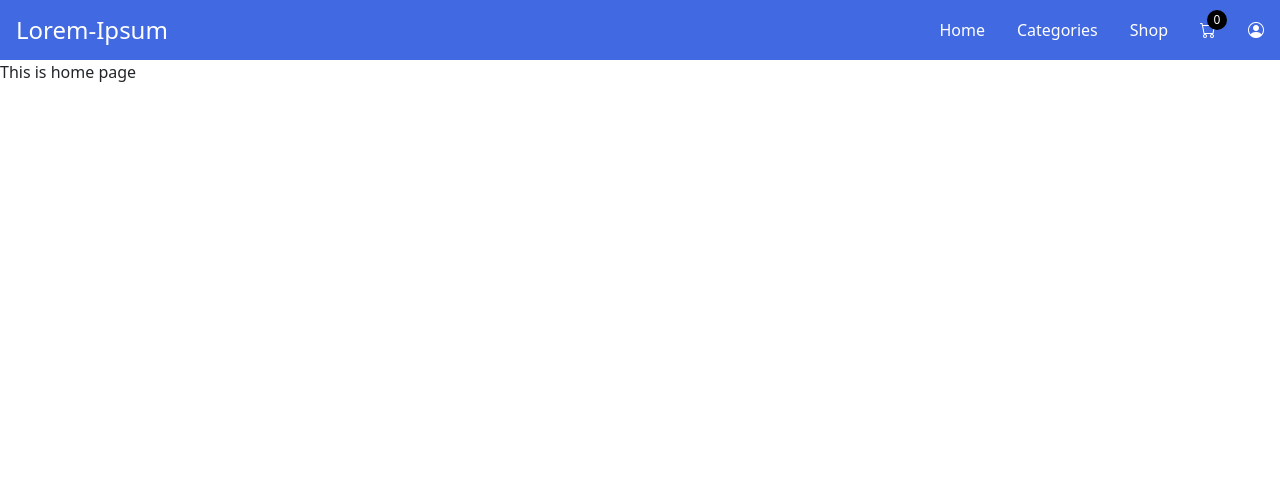
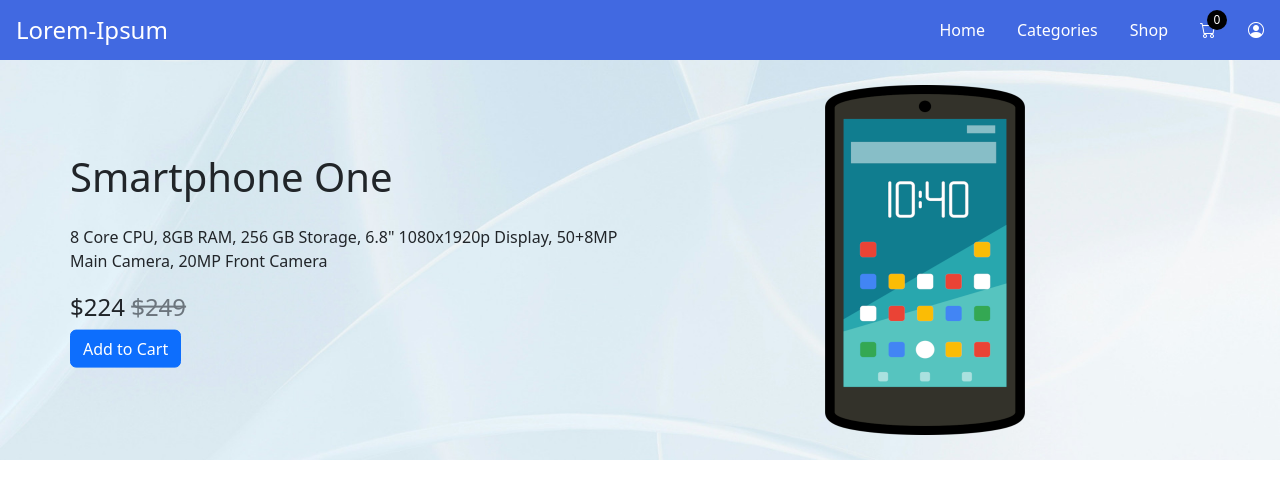
Before and after one commit to rashid-dev42/mern-stack-ecommerce, a React (Vite) app in the folder frontend/: page / in a window 1280 px wide. Shown: the top 498 px of the page. Built offline with nearby package versions, Linux system fonts and the light colour scheme.

Commit message:
add page Home

```diff
--- a/frontend/src/App.jsx
+++ b/frontend/src/App.jsx
@@ -4,6 +4,7 @@ import "bootstrap/dist/js/bootstrap.bundle.min.js";
 import "bootstrap-icons/font/bootstrap-icons.css";
 import { BrowserRouter, Routes, Route } from "react-router-dom";
 import Layout from "./components/layout/Layout";
+import Home from "./pages/home/Home";
 
 const App = () => {
   return (
@@ -11,7 +12,7 @@ const App = () => {
       <BrowserRouter>
         <Routes>
           <Route path="/" element={<Layout>
-            <p>This is home page</p>
+            <Home/>
           </Layout>}/>
           <Route path="/categories" element={<Layout>
             <p>This is categories page</p>
--- a/frontend/src/components/header/Header.css
+++ b/frontend/src/components/header/Header.css
@@ -54,7 +54,7 @@
   position: absolute;
   top: 60px;
   display: none;
-  background-color: var(--color-1);
+  background-color: var(--color-1);z-index: 2;
 }
 
 .Header-dropdown:hover .Header-dropdownContent {
@@ -105,6 +105,7 @@
   overflow-y: auto;
   animation-name: fadeInAnimation;
   animation-duration: 0.5s;
+  z-index: 2;
 }
 
 .Header-sidenavHeading {
--- /dev/null
+++ b/frontend/src/pages/home/Home.css
@@ -0,0 +1,46 @@
+.Home-heroSection {
+  height: 400px;
+  background-image: url("../../assets/bg-image-1_1920x1081.jpg");
+  background-size: cover;
+  background-repeat: no-repeat;
+  background-position: center;
+}
+
+/* hsc1 = hero section column 1 */
+.Home-hsc1 {
+  height: 400px;
+}
+
+/* hsc1 = hero section column 1 */
+.Home-hsc2 {
+  height: 400px;
+}
+
+/* hspi = hero section product info */
+.Home-hspi {
+  position: absolute;
+  top: 50%;
+  transform: translateY(-50%);
+  z-index: 1;
+}
+
+/* hsi = hero section image */
+.Home-hsi {
+  width: 200px;
+  position: absolute;
+  top: 50%;
+  left: 50%;
+  transform: translate(-50%, -50%);
+}
+
+@media only screen and (max-width: 768px) {
+  .Home-heroSection {
+    height: 800px;
+  }
+  .Home-hsc1 {
+    height: 300px;
+  }
+  .Home-hspi {
+    top: 60%;
+  }
+}
--- /dev/null
+++ b/frontend/src/pages/home/Home.jsx
@@ -0,0 +1,37 @@
+import "./Home.css";
+import smartphone1 from "../../assets/smartphone-1.png";
+
+const Home = () => {
+  return (
+    <div>
+      {/* Hero Section */}
+      <div className="Home-heroSection">
+        <div className="container h-100">
+          <div className="row h-100">
+            {/* hsc1 = hero section column 1 */}
+            <div className="Home-hsc1 col-12 col-md-6 p-0">
+              <div className="position-relative h-100">
+                {/* hspi = hero section product info */}
+                <div className="Home-hspi">
+                  <h1 className="pb-3">Smartphone One</h1>
+                  <p className="pb-1">8 Core CPU, 8GB RAM, 256 GB Storage, 6.8" 1080x1920p Display, 50+8MP Main Camera, 20MP Front Camera</p>
+                  <h4>$224 <strike className="text-secondary">$249</strike></h4>
+                  <button className="btn btn-primary">Add to Cart</button>
+                </div>
+              </div>
+            </div>
+            {/* hsc2 = hero section column 2 */}
+            <div className="Home-hsc2 col-12 col-md-6">
+              <div className="position-relative h-100">
+                {/* hsi = hero section image */}
+                <img src={smartphone1} alt="" className="Home-hsi"/>
+              </div>
+            </div>
+          </div>
+        </div>
+      </div>
+    </div>
+  );
+};
+
+export default Home;
```
Also changed, not shown: frontend/src/assets/bg-image-1_1920x1081.jpg (added), frontend/src/assets/smartphone-1.png (added).
